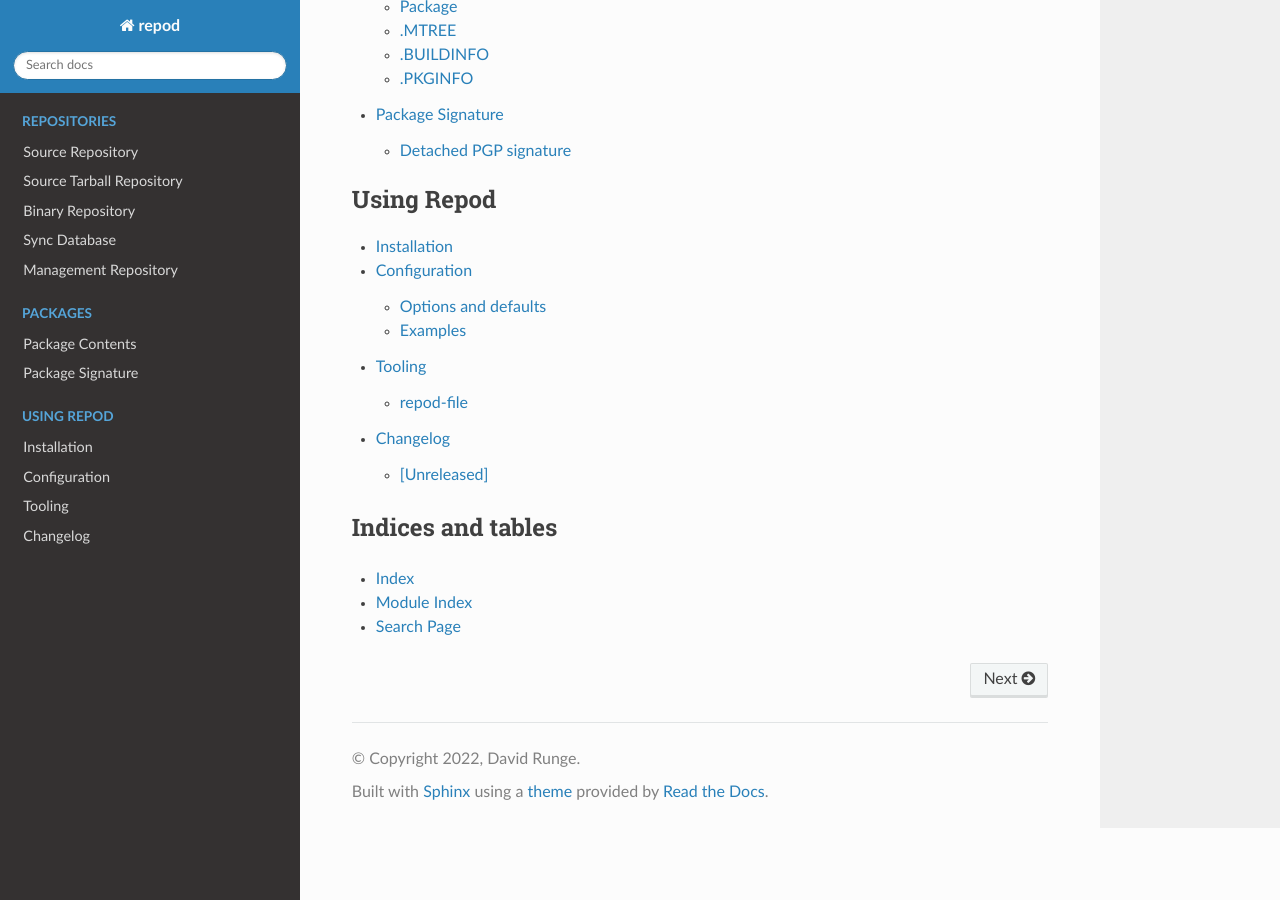
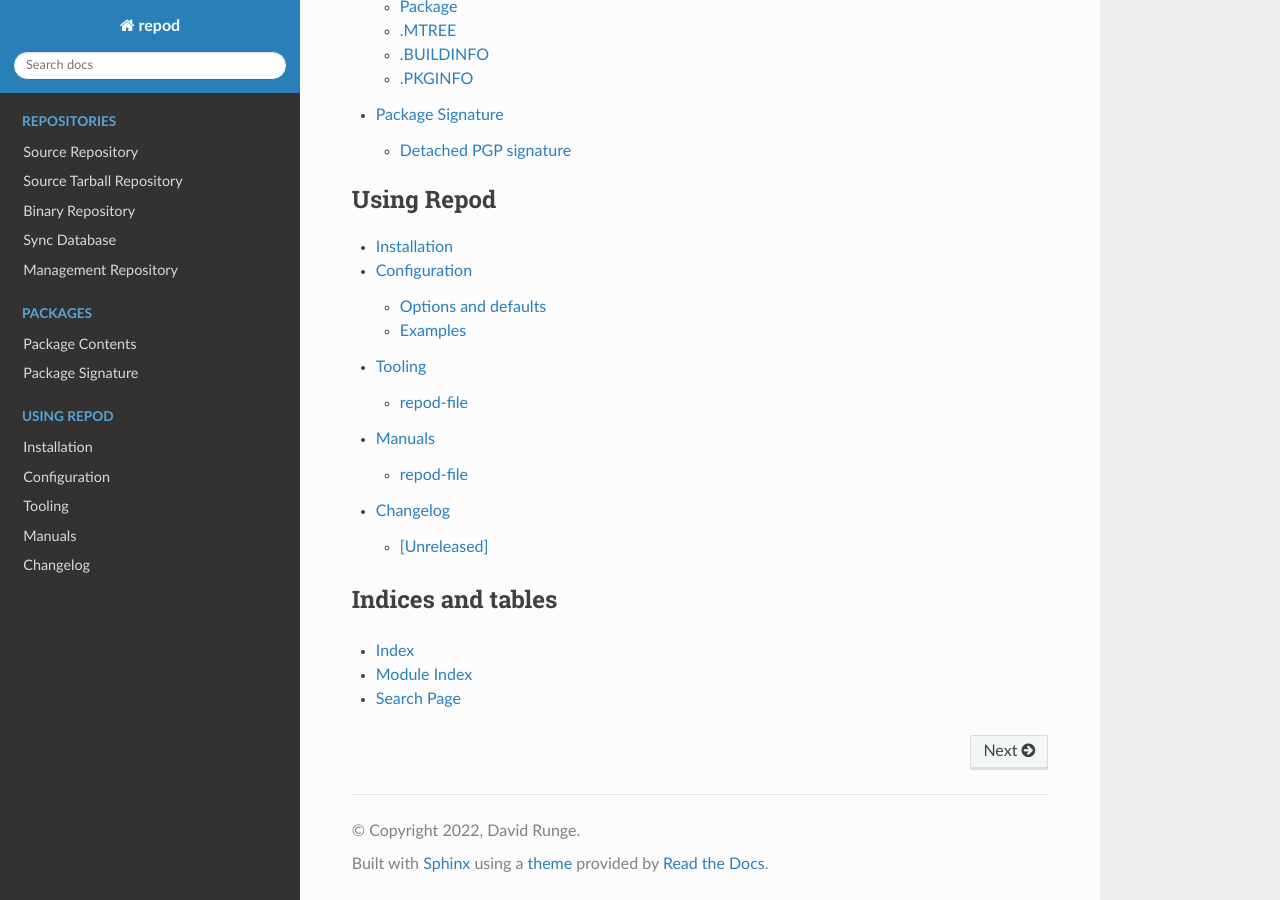
Before and after one commit to archlinux/repod, a Sphinx documentation site: the page built from docs/index.rst, in a window 1280 px wide and 900 px high, scrolled down 938 px. Built offline with Sphinx 7.4.7 and the Read the Docs theme 2.0.0, drawn with Linux system fonts in a browser that asks for light colours.

Commit message:
Add documentation section for all script manuals
docs/repod/man/index.rst:
Add main include file for all manuals and include the
sphinx-argparse rendered manual of repod-file directly.

docs/index.rst:
Add main include file for manuals to TOC.

docs/repod/tooling.rst:
Link to the manuals section for further information.

```diff
--- a/docs/index.rst
+++ b/docs/index.rst
@@ -37,6 +37,7 @@ It is developed at https://gitlab.archlinux.org/archlinux/repod
    repod/installation.rst
    repod/configuration.rst
    repod/tooling.rst
+   repod/man/index.rst
    repod/changelog.rst
 
 Indices and tables
--- /dev/null
+++ b/docs/repod/man/index.rst
@@ -0,0 +1,10 @@
+.. _manuals:
+
+=======
+Manuals
+=======
+
+repod-file
+----------
+
+.. include::  repod_file.rst
--- a/docs/repod/tooling.rst
+++ b/docs/repod/tooling.rst
@@ -17,8 +17,8 @@ The ``repod-file`` script can be used to inspect and transform data related to
 
 .. note::
 
-   Refer to ``repod-file --help`` for further information on subcommands,
-   options and parameters.
+   Refer to ``repod-file --help`` or to the :ref:`manuals` for further
+   information on subcommands, options and parameters.
 
 .. _inspect_package_files:
 
```
